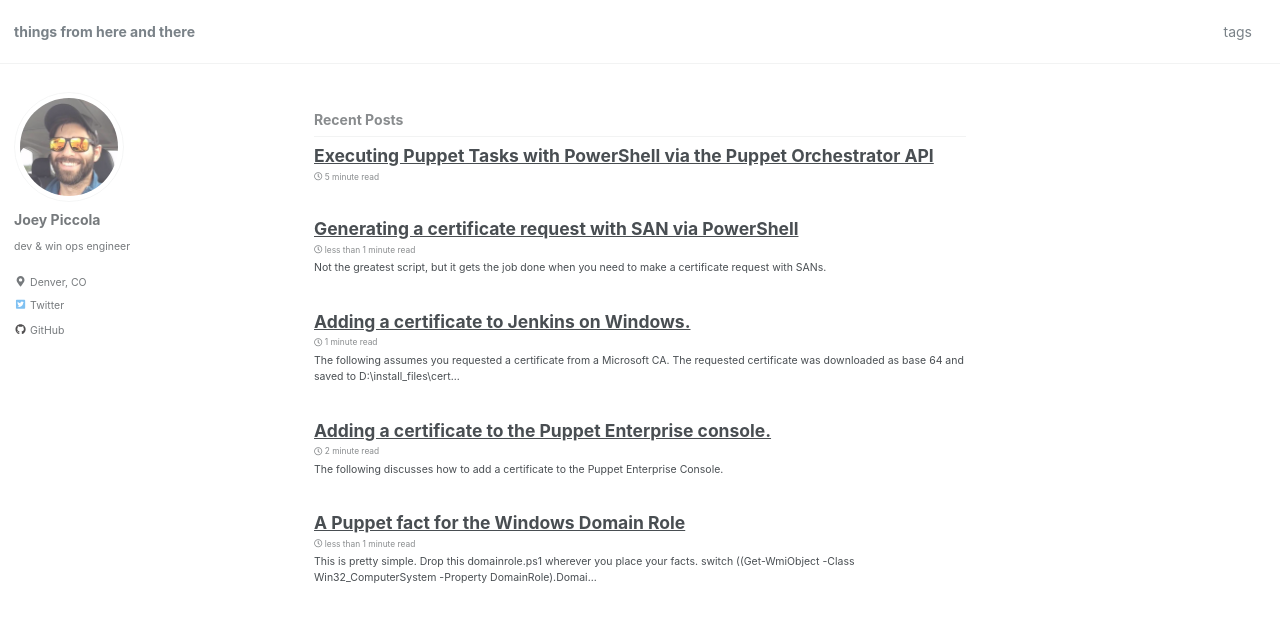
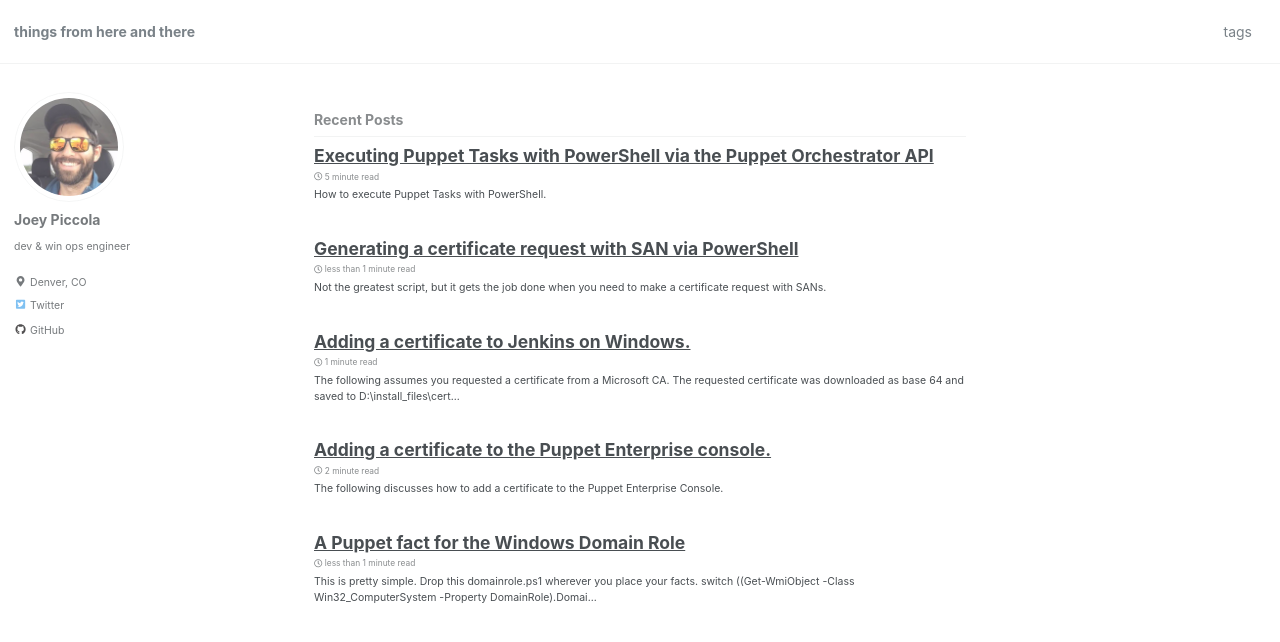
Before and after one commit to joeypiccola/joeypiccola.github.io, a Jekyll site: the page built from index.html, in a window 1280 px wide and 900 px high. Shown: the top 642 px of the window. Built offline with Jekyll 4.4.1, drawn with Linux system fonts in a browser that asks for light colours; nearby versions of some CDN libraries; the list of posts is cut into pages by our own code.

Commit message:
test excerpt

```diff
--- a/_posts/2018-09-30-puppet-tasks-via-powershell.md
+++ b/_posts/2018-09-30-puppet-tasks-via-powershell.md
@@ -1,5 +1,6 @@
 ---
 title: "Executing Puppet Tasks with PowerShell via the Puppet Orchestrator API"
+excerpt: How to execute Puppet Tasks with PowerShell.
 tags:
   - puppet
   - api
```
